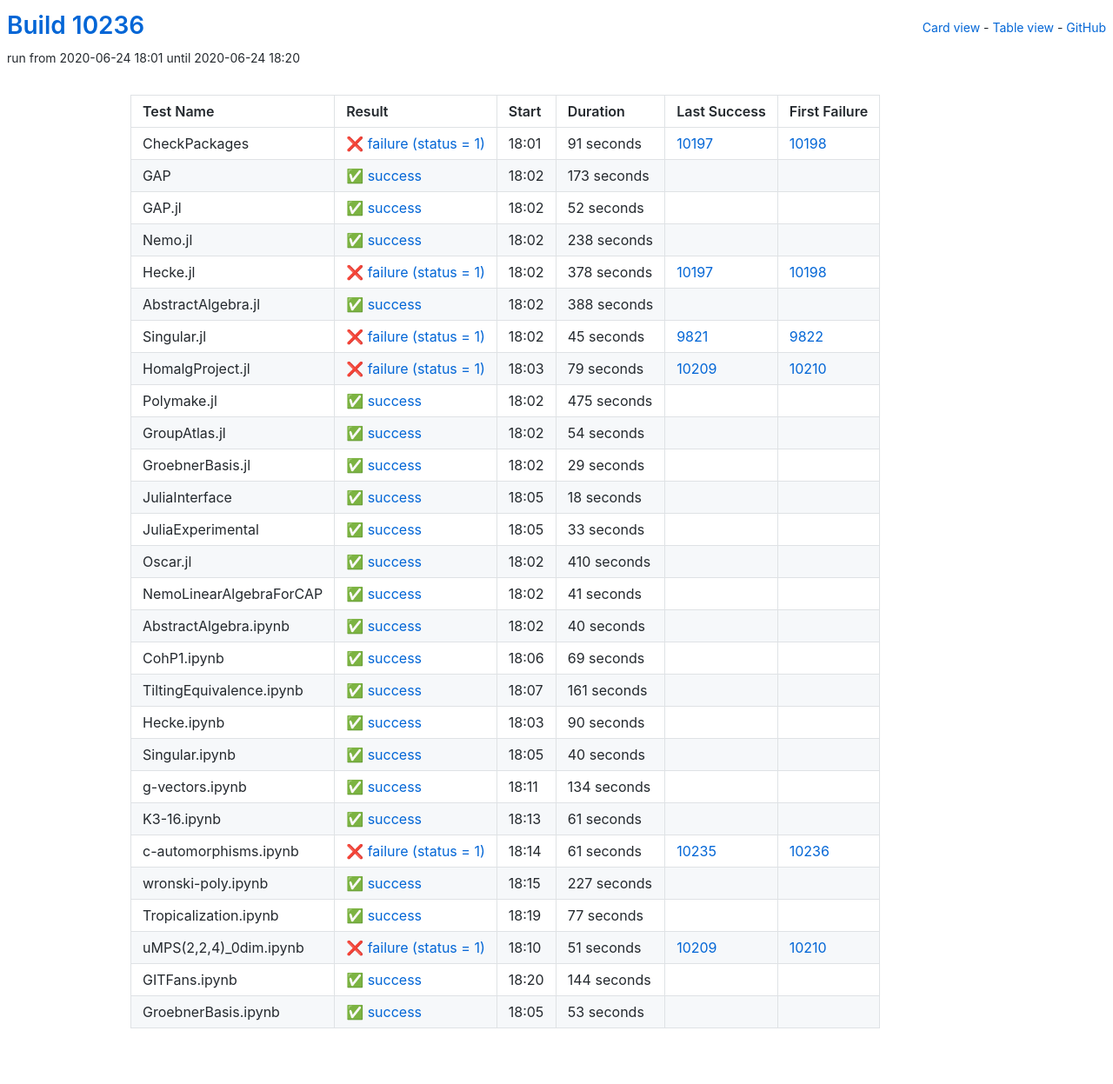
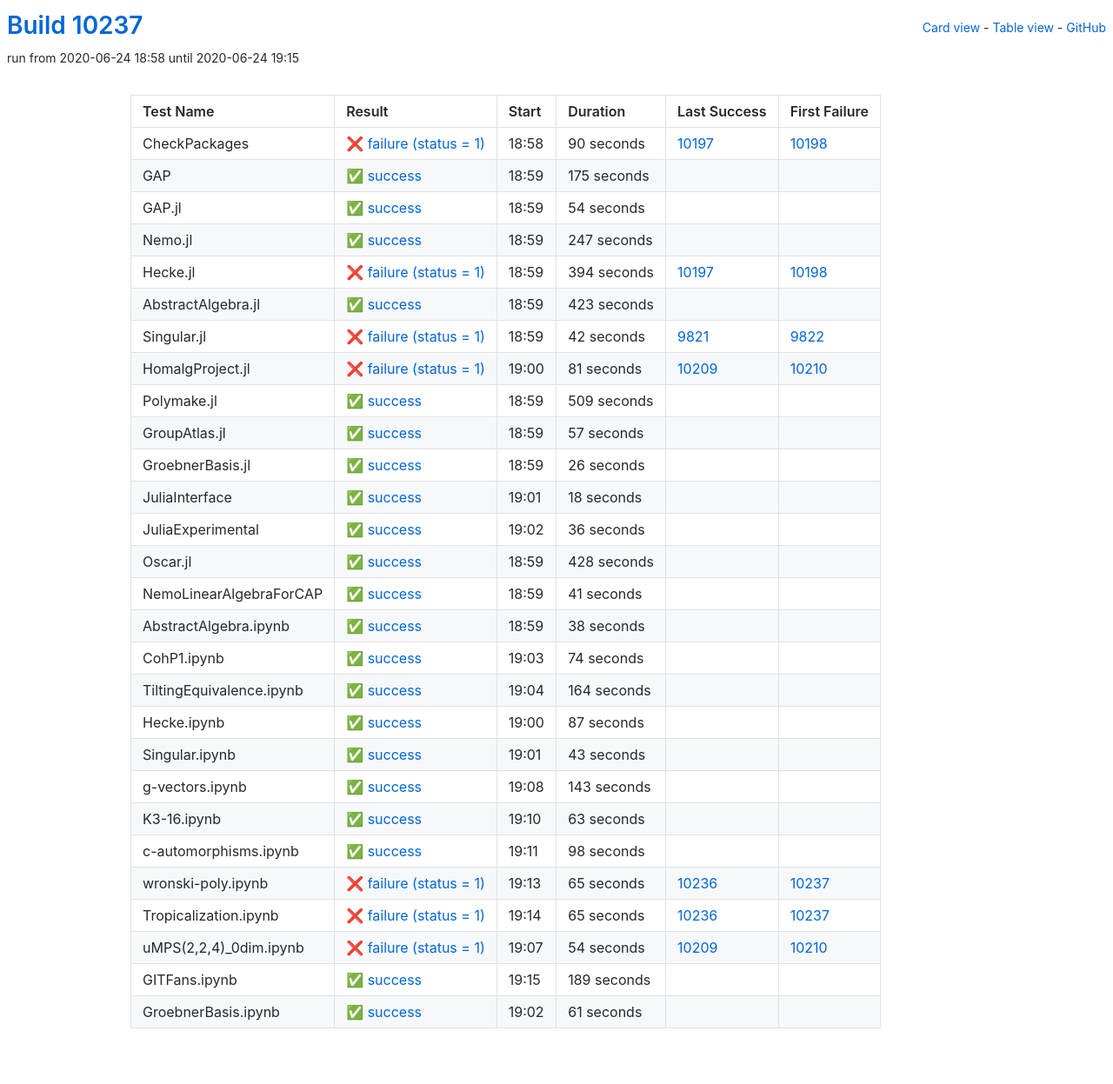
Before and after one commit to oscar-system/oscar-ci-status, a Jekyll site: the page built from table.html, in a window 1280 px wide. Shown: the whole page at 87% size. Built offline with Jekyll 4.4.1, drawn with Linux system fonts in a browser that asks for light colours.

Commit message:
Build #10237

```diff
--- a/_data/ci.yml
+++ b/_data/ci.yml
@@ -1,6 +1,6 @@
 ---
-build: 10236
-build_url: https://oscarci.mathematik.uni-kl.de/job/oscar/10236/
+build: 10237
+build_url: https://oscarci.mathematik.uni-kl.de/job/oscar/10237/
 job: oscar
 organization: oscar-system
 repo: oscar-ci-status
@@ -8,116 +8,32 @@ repourl: https://github.com/oscar-system/oscar-ci-status
 tests:
 - name: CheckPackages
   id: checkpackages
-  log: https://oscarci.mathematik.uni-kl.de/job/oscar/10236/artifact/logs/build-10236/CheckPackages.log
-  start: 2020-06-24 18:01
+  log: https://oscarci.mathematik.uni-kl.de/job/oscar/10237/artifact/logs/build-10237/CheckPackages.log
+  start: 2020-06-24 18:58
   success: false
   exitcode: 1
   status: failure
-  duration: 91
+  duration: 90
   last_success: 10197
   last_success_url: https://oscarci.mathematik.uni-kl.de/job/oscar/10197/
   first_failure: 10198
   first_failure_url: https://oscarci.mathematik.uni-kl.de/job/oscar/10198/
 - name: GAP
   id: gap
-  log: https://oscarci.mathematik.uni-kl.de/job/oscar/10236/artifact/logs/build-10236/GAP.log
-  start: 2020-06-24 18:02
+  log: https://oscarci.mathematik.uni-kl.de/job/oscar/10237/artifact/logs/build-10237/GAP.log
+  start: 2020-06-24 18:59
   success: true
   exitcode: 0
   status: success
-  duration: 173
+  duration: 175
   last_success: false
   last_success_url:
   first_failure: false
   first_failure_url:
 - name: GAP.jl
   id: gap-jl
-  log: https://oscarci.mathematik.uni-kl.de/job/oscar/10236/artifact/logs/build-10236/GAP.jl.log
-  start: 2020-06-24 18:02
-  success: true
-  exitcode: 0
-  status: success
-  duration: 52
-  last_success: false
-  last_success_url:
-  first_failure: false
-  first_failure_url:
-- name: Nemo.jl
-  id: nemo-jl
-  log: https://oscarci.mathematik.uni-kl.de/job/oscar/10236/artifact/logs/build-10236/Nemo.jl.log
-  start: 2020-06-24 18:02
-  success: true
-  exitcode: 0
-  status: success
-  duration: 238
-  last_success: false
-  last_success_url:
-  first_failure: false
-  first_failure_url:
-- name: Hecke.jl
-  id: hecke-jl
-  log: https://oscarci.mathematik.uni-kl.de/job/oscar/10236/artifact/logs/build-10236/Hecke.jl.log
-  start: 2020-06-24 18:02
-  success: false
-  exitcode: 1
-  status: failure
-  duration: 378
-  last_success: 10197
-  last_success_url: https://oscarci.mathematik.uni-kl.de/job/oscar/10197/
-  first_failure: 10198
-  first_failure_url: https://oscarci.mathematik.uni-kl.de/job/oscar/10198/
-- name: AbstractAlgebra.jl
-  id: abstractalgebra-jl
-  log: https://oscarci.mathematik.uni-kl.de/job/oscar/10236/artifact/logs/build-10236/AbstractAlgebra.jl.log
-  start: 2020-06-24 18:02
-  success: true
-  exitcode: 0
-  status: success
-  duration: 388
-  last_success: false
-  last_success_url:
-  first_failure: false
-  first_failure_url:
-- name: Singular.jl
-  id: singular-jl
-  log: https://oscarci.mathematik.uni-kl.de/job/oscar/10236/artifact/logs/build-10236/Singular.jl.log
-  start: 2020-06-24 18:02
-  success: false
-  exitcode: 1
-  status: failure
-  duration: 45
-  last_success: 9821
-  last_success_url: https://oscarci.mathematik.uni-kl.de/job/oscar/9821/
-  first_failure: 9822
-  first_failure_url: https://oscarci.mathematik.uni-kl.de/job/oscar/9822/
-- name: HomalgProject.jl
-  id: homalgproject-jl
-  log: https://oscarci.mathematik.uni-kl.de/job/oscar/10236/artifact/logs/build-10236/HomalgProject.jl.log
-  start: 2020-06-24 18:03
-  success: false
-  exitcode: 1
-  status: failure
-  duration: 79
-  last_success: 10209
-  last_success_url: https://oscarci.mathematik.uni-kl.de/job/oscar/10209/
-  first_failure: 10210
-  first_failure_url: https://oscarci.mathematik.uni-kl.de/job/oscar/10210/
-- name: Polymake.jl
-  id: polymake-jl
-  log: https://oscarci.mathematik.uni-kl.de/job/oscar/10236/artifact/logs/build-10236/Polymake.jl.log
-  start: 2020-06-24 18:02
-  success: true
-  exitcode: 0
-  status: success
-  duration: 475
-  last_success: false
-  last_success_url:
-  first_failure: false
-  first_failure_url:
-- name: GroupAtlas.jl
-  id: groupatlas-jl
-  log: https://oscarci.mathematik.uni-kl.de/job/oscar/10236/artifact/logs/build-10236/GroupAtlas.jl.log
-  start: 2020-06-24 18:02
+  log: https://oscarci.mathematik.uni-kl.de/job/oscar/10237/artifact/logs/build-10237/GAP.jl.log
+  start: 2020-06-24 18:59
   success: true
   exitcode: 0
   status: success
@@ -126,22 +42,106 @@ tests:
   last_success_url:
   first_failure: false
   first_failure_url:
-- name: GroebnerBasis.jl
-  id: groebnerbasis-jl
-  log: https://oscarci.mathematik.uni-kl.de/job/oscar/10236/artifact/logs/build-10236/GroebnerBasis.jl.log
-  start: 2020-06-24 18:02
+- name: Nemo.jl
+  id: nemo-jl
+  log: https://oscarci.mathematik.uni-kl.de/job/oscar/10237/artifact/logs/build-10237/Nemo.jl.log
+  start: 2020-06-24 18:59
   success: true
   exitcode: 0
   status: success
-  duration: 29
+  duration: 247
+  last_success: false
+  last_success_url:
+  first_failure: false
+  first_failure_url:
+- name: Hecke.jl
+  id: hecke-jl
+  log: https://oscarci.mathematik.uni-kl.de/job/oscar/10237/artifact/logs/build-10237/Hecke.jl.log
+  start: 2020-06-24 18:59
+  success: false
+  exitcode: 1
+  status: failure
+  duration: 394
+  last_success: 10197
+  last_success_url: https://oscarci.mathematik.uni-kl.de/job/oscar/10197/
+  first_failure: 10198
+  first_failure_url: https://oscarci.mathematik.uni-kl.de/job/oscar/10198/
+- name: AbstractAlgebra.jl
+  id: abstractalgebra-jl
+  log: https://oscarci.mathematik.uni-kl.de/job/oscar/10237/artifact/logs/build-10237/AbstractAlgebra.jl.log
+  start: 2020-06-24 18:59
+  success: true
+  exitcode: 0
+  status: success
+  duration: 423
+  last_success: false
+  last_success_url:
+  first_failure: false
+  first_failure_url:
+- name: Singular.jl
+  id: singular-jl
+  log: https://oscarci.mathematik.uni-kl.de/job/oscar/10237/artifact/logs/build-10237/Singular.jl.log
+  start: 2020-06-24 18:59
+  success: false
+  exitcode: 1
+  status: failure
+  duration: 42
+  last_success: 9821
+  last_success_url: https://oscarci.mathematik.uni-kl.de/job/oscar/9821/
+  first_failure: 9822
+  first_failure_url: https://oscarci.mathematik.uni-kl.de/job/oscar/9822/
+- name: HomalgProject.jl
+  id: homalgproject-jl
+  log: https://oscarci.mathematik.uni-kl.de/job/oscar/10237/artifact/logs/build-10237/HomalgProject.jl.log
+  start: 2020-06-24 19:00
+  success: false
+  exitcode: 1
+  status: failure
+  duration: 81
+  last_success: 10209
+  last_success_url: https://oscarci.mathematik.uni-kl.de/job/oscar/10209/
+  first_failure: 10210
+  first_failure_url: https://oscarci.mathematik.uni-kl.de/job/oscar/10210/
+- name: Polymake.jl
+  id: polymake-jl
+  log: https://oscarci.mathematik.uni-kl.de/job/oscar/10237/artifact/logs/build-10237/Polymake.jl.log
+  start: 2020-06-24 18:59
+  success: true
+  exitcode: 0
+  status: success
+  duration: 509
+  last_success: false
+  last_success_url:
+  first_failure: false
+  first_failure_url:
+- name: GroupAtlas.jl
+  id: groupatlas-jl
+  log: https://oscarci.mathematik.uni-kl.de/job/oscar/10237/artifact/logs/build-10237/GroupAtlas.jl.log
+  start: 2020-06-24 18:59
+  success: true
+  exitcode: 0
+  status: success
+  duration: 57
+  last_success: false
+  last_success_url:
+  first_failure: false
+  first_failure_url:
+- name: GroebnerBasis.jl
+  id: groebnerbasis-jl
+  log: https://oscarci.mathematik.uni-kl.de/job/oscar/10237/artifact/logs/build-10237/GroebnerBasis.jl.log
+  start: 2020-06-24 18:59
+  success: true
+  exitcode: 0
+  status: success
+  duration: 26
   last_success: false
   last_success_url:
   first_failure: false
   first_failure_url:
 - name: JuliaInterface
   id: juliainterface
-  log: https://oscarci.mathematik.uni-kl.de/job/oscar/10236/artifact/logs/build-10236/JuliaInterface.log
-  start: 2020-06-24 18:05
+  log: https://oscarci.mathematik.uni-kl.de/job/oscar/10237/artifact/logs/build-10237/JuliaInterface.log
+  start: 2020-06-24 19:01
   success: true
   exitcode: 0
   status: success
@@ -152,32 +152,32 @@ tests:
   first_failure_url:
 - name: JuliaExperimental
   id: juliaexperimental
-  log: https://oscarci.mathematik.uni-kl.de/job/oscar/10236/artifact/logs/build-10236/JuliaExperimental.log
-  start: 2020-06-24 18:05
+  log: https://oscarci.mathematik.uni-kl.de/job/oscar/10237/artifact/logs/build-10237/JuliaExperimental.log
+  start: 2020-06-24 19:02
   success: true
   exitcode: 0
   status: success
-  duration: 33
+  duration: 36
   last_success: false
   last_success_url:
   first_failure: false
   first_failure_url:
 - name: Oscar.jl
   id: oscar-jl
-  log: https://oscarci.mathematik.uni-kl.de/job/oscar/10236/artifact/logs/build-10236/Oscar.jl.log
-  start: 2020-06-24 18:02
+  log: https://oscarci.mathematik.uni-kl.de/job/oscar/10237/artifact/logs/build-10237/Oscar.jl.log
+  start: 2020-06-24 18:59
   success: true
   exitcode: 0
   status: success
-  duration: 410
+  duration: 428
   last_success: false
   last_success_url:
   first_failure: false
   first_failure_url:
 - name: NemoLinearAlgebraForCAP
   id: nemolinearalgebraforcap
-  log: https://oscarci.mathematik.uni-kl.de/job/oscar/10236/artifact/logs/build-10236/NemoLinearAlgebraForCAP.log
-  start: 2020-06-24 18:02
+  log: https://oscarci.mathematik.uni-kl.de/job/oscar/10237/artifact/logs/build-10237/NemoLinearAlgebraForCAP.log
+  start: 2020-06-24 18:59
   success: true
   exitcode: 0
   status: success
@@ -188,80 +188,152 @@ tests:
   first_failure_url:
 - name: AbstractAlgebra.ipynb
   id: abstractalgebra-ipynb
-  log: https://oscarci.mathematik.uni-kl.de/job/oscar/10236/artifact/logs/build-10236/AbstractAlgebra.ipynb.log
-  start: 2020-06-24 18:02
+  log: https://oscarci.mathematik.uni-kl.de/job/oscar/10237/artifact/logs/build-10237/AbstractAlgebra.ipynb.log
+  start: 2020-06-24 18:59
   success: true
   exitcode: 0
   status: success
-  duration: 40
+  duration: 38
   last_success: false
   last_success_url:
   first_failure: false
   first_failure_url:
 - name: CohP1.ipynb
   id: cohp1-ipynb
-  log: https://oscarci.mathematik.uni-kl.de/job/oscar/10236/artifact/logs/build-10236/CohP1.ipynb.log
-  start: 2020-06-24 18:06
+  log: https://oscarci.mathematik.uni-kl.de/job/oscar/10237/artifact/logs/build-10237/CohP1.ipynb.log
+  start: 2020-06-24 19:03
   success: true
   exitcode: 0
   status: success
-  duration: 69
+  duration: 74
   last_success: false
   last_success_url:
   first_failure: false
   first_failure_url:
 - name: TiltingEquivalence.ipynb
   id: tiltingequivalence-ipynb
-  log: https://oscarci.mathematik.uni-kl.de/job/oscar/10236/artifact/logs/build-10236/TiltingEquivalence.ipynb.log
-  start: 2020-06-24 18:07
+  log: https://oscarci.mathematik.uni-kl.de/job/oscar/10237/artifact/logs/build-10237/TiltingEquivalence.ipynb.log
+  start: 2020-06-24 19:04
   success: true
   exitcode: 0
   status: success
-  duration: 161
+  duration: 164
   last_success: false
   last_success_url:
   first_failure: false
   first_failure_url:
 - name: Hecke.ipynb
   id: hecke-ipynb
-  log: https://oscarci.mathematik.uni-kl.de/job/oscar/10236/artifact/logs/build-10236/Hecke.ipynb.log
-  start: 2020-06-24 18:03
+  log: https://oscarci.mathematik.uni-kl.de/job/oscar/10237/artifact/logs/build-10237/Hecke.ipynb.log
+  start: 2020-06-24 19:00
   success: true
   exitcode: 0
   status: success
-  duration: 90
+  duration: 87
   last_success: false
   last_success_url:
   first_failure: false
   first_failure_url:
 - name: Singular.ipynb
   id: singular-ipynb
-  log: https://oscarci.mathematik.uni-kl.de/job/oscar/10236/artifact/logs/build-10236/Singular.ipynb.log
-  start: 2020-06-24 18:05
+  log: https://oscarci.mathematik.uni-kl.de/job/oscar/10237/artifact/logs/build-10237/Singular.ipynb.log
+  start: 2020-06-24 19:01
   success: true
   exitcode: 0
   status: success
-  duration: 40
+  duration: 43
   last_success: false
   last_success_url:
   first_failure: false
   first_failure_url:
 - name: g-vectors.ipynb
   id: g-vectors-ipynb
-  log: https://oscarci.mathematik.uni-kl.de/job/oscar/10236/artifact/logs/build-10236/g-vectors.ipynb.log
-  start: 2020-06-24 18:11
+  log: https://oscarci.mathematik.uni-kl.de/job/oscar/10237/artifact/logs/build-10237/g-vectors.ipynb.log
+  start: 2020-06-24 19:08
   success: true
   exitcode: 0
   status: success
-  duration: 134
+  duration: 143
   last_success: false
   last_success_url:
   first_failure: false
   first_failure_url:
 - name: K3-16.ipynb
   id: k3-16-ipynb
-  log: https://oscarci.mathematik.uni-kl.de/job/oscar/10236/artifact/logs/build-10236/K3-16.ipynb.log
-  start: 2020-06-24 18:13
+  log: https://oscarci.mathematik.uni-kl.de/job/oscar/10237/artifact/logs/build-10237/K3-16.ipynb.log
+  start: 2020-06-24 19:10
+  success: true
+  exitcode: 0
+  status: success
+  duration: 63
+  last_success: false
+  last_success_url:
+  first_failure: false
+  first_failure_url:
+- name: c-automorphisms.ipynb
+  id: c-automorphisms-ipynb
+  log: https://oscarci.mathematik.uni-kl.de/job/oscar/10237/artifact/logs/build-10237/c-automorphisms.ipynb.log
+  start: 2020-06-24 19:11
+  success: true
+  exitcode: 0
+  status: success
+  duration: 98
+  last_success: false
+  last_success_url:
+  first_failure: false
+  first_failure_url:
+- name: wronski-poly.ipynb
+  id: wronski-poly-ipynb
+  log: https://oscarci.mathematik.uni-kl.de/job/oscar/10237/artifact/logs/build-10237/wronski-poly.ipynb.log
+  start: 2020-06-24 19:13
+  success: false
+  exitcode: 1
+  status: failure
+  duration: 65
+  last_success: 10236
+  last_success_url: https://oscarci.mathematik.uni-kl.de/job/oscar/10236/
+  first_failure: 10237
+  first_failure_url: https://oscarci.mathematik.uni-kl.de/job/oscar/10237/
+- name: Tropicalization.ipynb
+  id: tropicalization-ipynb
+  log: https://oscarci.mathematik.uni-kl.de/job/oscar/10237/artifact/logs/build-10237/Tropicalization.ipynb.log
+  start: 2020-06-24 19:14
+  success: false
+  exitcode: 1
+  status: failure
+  duration: 65
+  last_success: 10236
+  last_success_url: https://oscarci.mathematik.uni-kl.de/job/oscar/10236/
+  first_failure: 10237
+  first_failure_url: https://oscarci.mathematik.uni-kl.de/job/oscar/10237/
+- name: uMPS(2,2,4)_0dim.ipynb
+  id: umps-2-2-4-0dim-ipynb
+  log: https://oscarci.mathematik.uni-kl.de/job/oscar/10237/artifact/logs/build-10237/uMPS-2-2-4-_0dim.ipynb.log
+  start: 2020-06-24 19:07
+  success: false
+  exitcode: 1
+  status: failure
+  duration: 54
+  last_success: 10209
+  last_success_url: https://oscarci.mathematik.uni-kl.de/job/oscar/10209/
+  first_failure: 10210
+  first_failure_url: https://oscarci.mathematik.uni-kl.de/job/oscar/10210/
+- name: GITFans.ipynb
+  id: gitfans-ipynb
+  log: https://oscarci.mathematik.uni-kl.de/job/oscar/10237/artifact/logs/build-10237/GITFans.ipynb.log
+  start: 2020-06-24 19:15
+  success: true
+  exitcode: 0
+  status: success
+  duration: 189
+  last_success: false
+  last_success_url:
+  first_failure: false
+  first_failure_url:
+- name: GroebnerBasis.ipynb
+  id: groebnerbasis-ipynb
+  log: https://oscarci.mathematik.uni-kl.de/job/oscar/10237/artifact/logs/build-10237/GroebnerBasis.ipynb.log
+  start: 2020-06-24 19:02
   success: true
   exitcode: 0
   status: success
@@ -270,75 +342,3 @@ tests:
   last_success_url:
   first_failure: false
   first_failure_url:
-- name: c-automorphisms.ipynb
-  id: c-automorphisms-ipynb
-  log: https://oscarci.mathematik.uni-kl.de/job/oscar/10236/artifact/logs/build-10236/c-automorphisms.ipynb.log
-  start: 2020-06-24 18:14
-  success: false
-  exitcode: 1
-  status: failure
-  duration: 61
-  last_success: 10235
-  last_success_url: https://oscarci.mathematik.uni-kl.de/job/oscar/10235/
-  first_failure: 10236
-  first_failure_url: https://oscarci.mathematik.uni-kl.de/job/oscar/10236/
-- name: wronski-poly.ipynb
-  id: wronski-poly-ipynb
-  log: https://oscarci.mathematik.uni-kl.de/job/oscar/10236/artifact/logs/build-10236/wronski-poly.ipynb.log
-  start: 2020-06-24 18:15
-  success: true
-  exitcode: 0
-  status: success
-  duration: 227
-  last_success: false
-  last_success_url:
-  first_failure: false
-  first_failure_url:
-- name: Tropicalization.ipynb
-  id: tropicalization-ipynb
-  log: https://oscarci.mathematik.uni-kl.de/job/oscar/10236/artifact/logs/build-10236/Tropicalization.ipynb.log
-  start: 2020-06-24 18:19
-  success: true
-  exitcode: 0
-  status: success
-  duration: 77
-  last_success: false
-  last_success_url:
-  first_failure: false
-  first_failure_url:
-- name: uMPS(2,2,4)_0dim.ipynb
-  id: umps-2-2-4-0dim-ipynb
-  log: https://oscarci.mathematik.uni-kl.de/job/oscar/10236/artifact/logs/build-10236/uMPS-2-2-4-_0dim.ipynb.log
-  start: 2020-06-24 18:10
-  success: false
-  exitcode: 1
-  status: failure
-  duration: 51
-  last_success: 10209
-  last_success_url: https://oscarci.mathematik.uni-kl.de/job/oscar/10209/
-  first_failure: 10210
-  first_failure_url: https://oscarci.mathematik.uni-kl.de/job/oscar/10210/
-- name: GITFans.ipynb
-  id: gitfans-ipynb
-  log: https://oscarci.mathematik.uni-kl.de/job/oscar/10236/artifact/logs/build-10236/GITFans.ipynb.log
-  start: 2020-06-24 18:20
-  success: true
-  exitcode: 0
-  status: success
-  duration: 144
-  last_success: false
-  last_success_url:
-  first_failure: false
-  first_failure_url:
-- name: GroebnerBasis.ipynb
-  id: groebnerbasis-ipynb
-  log: https://oscarci.mathematik.uni-kl.de/job/oscar/10236/artifact/logs/build-10236/GroebnerBasis.ipynb.log
-  start: 2020-06-24 18:05
-  success: true
-  exitcode: 0
-  status: success
-  duration: 53
-  last_success: false
-  last_success_url:
-  first_failure: false
-  first_failure_url:
```
Also changed, not shown: README.md.
